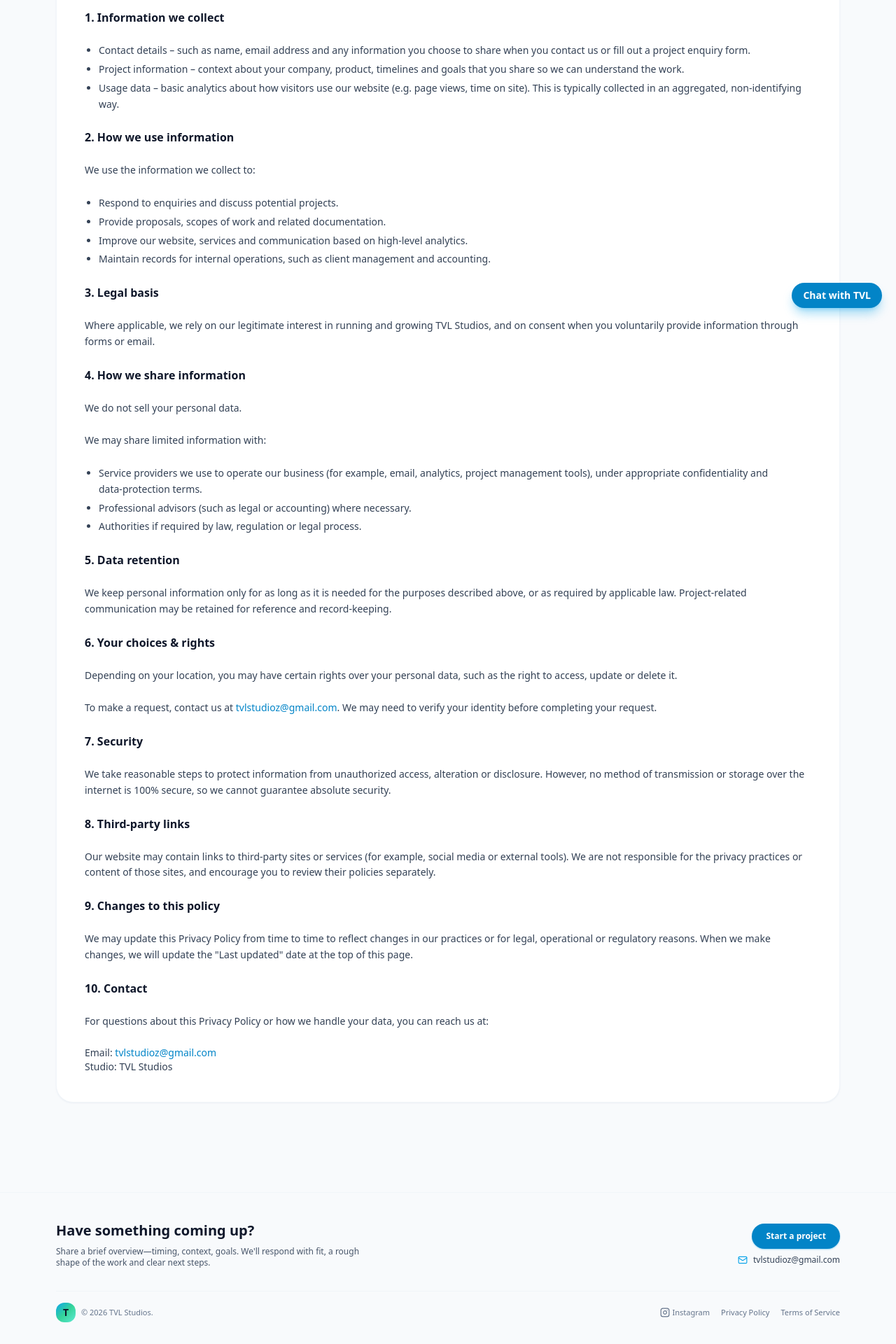
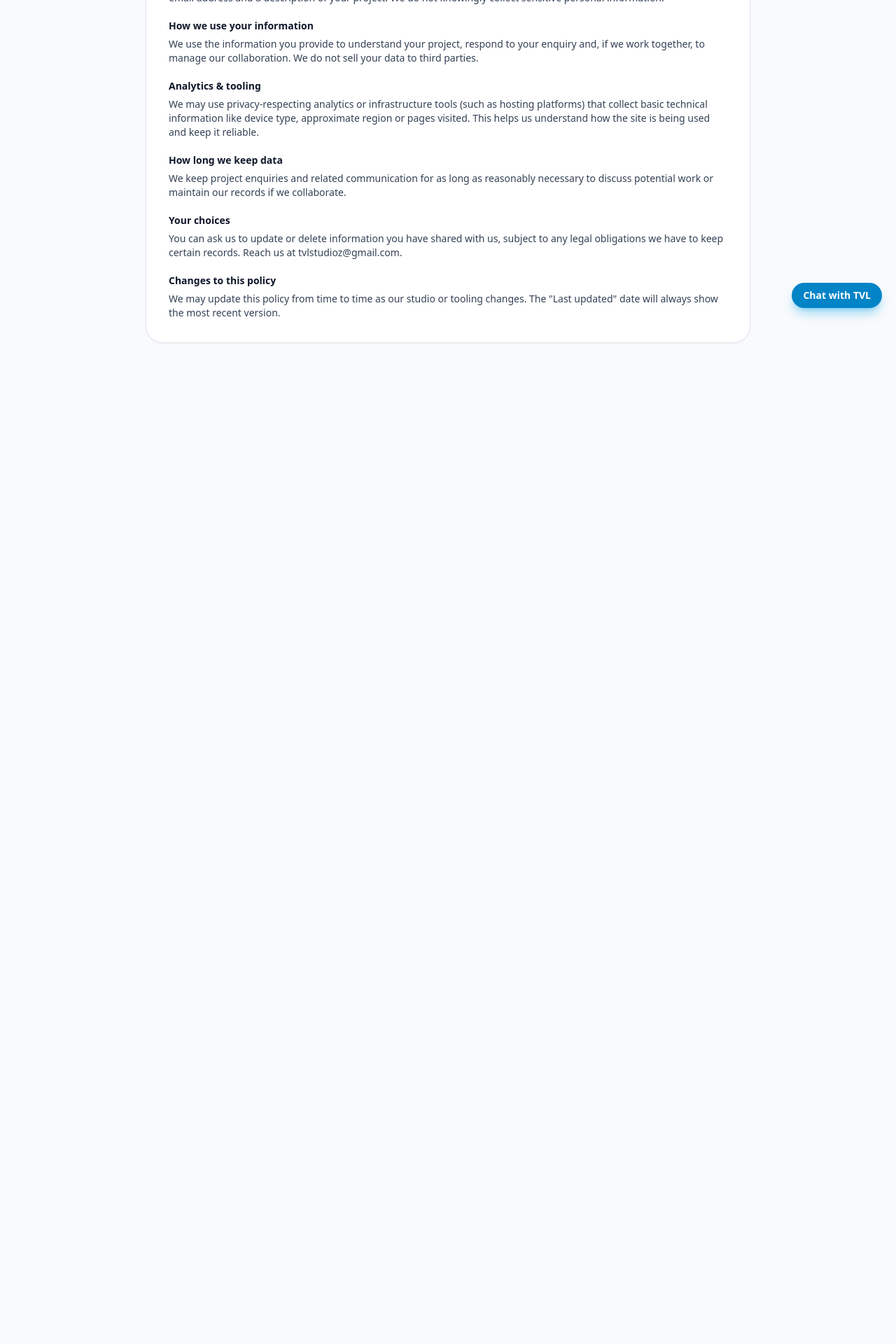
Before and after one commit to Umday-231105/tvlstudios, a Next.js app: page /privacy-policy in a window 1280 px wide. Shown: the part 340-2260 px from the top of the page at 70% size. After the commit the page ends 894 px from the top, so only its background shows below. Built offline with nearby package versions, Linux system fonts and the light colour scheme.

Commit message:
Update page.jsx

```diff
--- a/src/app/privacy-policy/page.jsx
+++ b/src/app/privacy-policy/page.jsx
@@ -1,32 +1,9 @@
 "use client";
 
 import React, { useState, useEffect } from "react";
-import { motion } from "framer-motion";
-import {
-  Menu,
-  X,
-  Mail,
-  Instagram as InstagramIcon,
-} from "lucide-react";
+import { Menu, X } from "lucide-react";
 
-const SMOOTH_TRANSITION = {
-  duration: 0.8,
-  ease: [0.25, 0.1, 0.25, 1],
-};
-
-const Reveal = ({ children, delay = 0, className = "" }) => (
-  <motion.div
-    initial={{ opacity: 0, y: 12 }}
-    whileInView={{ opacity: 1, y: 0 }}
-    viewport={{ once: true, amount: 0.15 }}
-    transition={{ ...SMOOTH_TRANSITION, delay }}
-    className={className}
-  >
-    {children}
-  </motion.div>
-);
-
-// ------- Navbar (same look as home) -------
+// ---------------- NAVBAR ----------------
 const Navbar = () => {
   const [isScrolled, setIsScrolled] = useState(false);
   const [mobileOpen, setMobileOpen] = useState(false);
@@ -37,6 +14,12 @@ const Navbar = () => {
     return () => window.removeEventListener("scroll", onScroll);
   }, []);
 
+  const openAssistant = () => {
+    if (typeof window !== "undefined") {
+      window.dispatchEvent(new Event("tvl-open-assistant"));
+    }
+  };
+
   return (
     <nav
       className={`fixed top-0 left-0 right-0 z-40 transition-all duration-300 ${
@@ -46,6 +29,7 @@ const Navbar = () => {
       }`}
     >
       <div className="max-w-6xl mx-auto px-4 py-3 flex items-center justify-between">
+        {/* Logo */}
         <a href="/" className="flex items-center gap-2 group">
           <div className="w-9 h-9 rounded-xl bg-gradient-to-br from-sky-500 via-emerald-400 to-teal-300 flex items-center justify-center shadow-sm shadow-sky-500/40">
             <span className="text-slate-900 font-semibold text-lg">T</span>
@@ -55,6 +39,7 @@ const Navbar = () => {
           </span>
         </a>
 
+        {/* Desktop nav */}
         <div className="hidden md:flex items-center gap-6 text-[13px] text-slate-600">
           <a href="/" className="hover:text-slate-900 transition-colors">
             Home
@@ -65,6 +50,15 @@ const Navbar = () => {
           <a href="/#work" className="hover:text-slate-900 transition-colors">
             Work
           </a>
+
+          <button
+            type="button"
+            onClick={openAssistant}
+            className="hover:text-sky-600 transition-colors"
+          >
+            Assistant
+          </button>
+
           <button
             onClick={() => (window.location.href = "/start-project")}
             className="ml-2 px-4 py-2 rounded-full bg-sky-600 text-white text-xs font-semibold hover:bg-sky-500 transition-all shadow-sm shadow-sky-500/40"
@@ -73,6 +67,7 @@ const Navbar = () => {
           </button>
         </div>
 
+        {/* Mobile menu button */}
         <button
           className="md:hidden text-slate-800"
           onClick={() => setMobileOpen((v) => !v)}
@@ -81,26 +76,36 @@ const Navbar = () => {
         </button>
       </div>
 
+      {/* Mobile menu */}
       {mobileOpen && (
         <div className="md:hidden border-t border-slate-100 bg-white">
           <div className="max-w-6xl mx-auto px-4 py-4 flex flex-col gap-3 text-sm text-slate-800">
-            <a href="/" onClick={() => setMobileOpen(false)} className="py-1">
-              Home
-            </a>
+            {[
+              { href: "/", label: "Home" },
+              { href: "/#services", label: "Services" },
+              { href: "/#work", label: "Work" },
+            ].map((item) => (
               <a
-              href="/#services"
+                key={item.label}
+                href={item.href}
                 onClick={() => setMobileOpen(false)}
                 className="py-1"
               >
-              Services
+                {item.label}
               </a>
-            <a
-              href="/#work"
-              onClick={() => setMobileOpen(false)}
-              className="py-1"
+            ))}
+
+            <button
+              type="button"
+              className="text-left py-1"
+              onClick={() => {
+                setMobileOpen(false);
+                openAssistant();
+              }}
             >
-              Work
-            </a>
+              Assistant
+            </button>
+
             <button
               onClick={() => {
                 setMobileOpen(false);
@@ -117,254 +122,98 @@ const Navbar = () => {
   );
 };
 
-// ------- Footer (same as home) -------
-const Footer = () => (
-  <footer className="w-full border-t border-slate-100 bg-slate-50 py-10 mt-16">
-    <div className="max-w-6xl mx-auto px-4">
-      <div className="flex flex-col md:flex-row md:items-center md:justify-between gap-6 mb-8">
-        <div>
-          <h2 className="text-lg md:text-xl font-semibold mb-2 text-slate-900">
-            Have something coming up?
-          </h2>
-          <p className="text-xs text-slate-600 max-w-md">
-            Share a brief overview—timing, context, goals. We&apos;ll respond
-            with fit, a rough shape of the work and clear next steps.
-          </p>
-        </div>
-        <div className="flex flex-col items-start md:items-end gap-2 text-xs text-slate-700">
-          <button
-            onClick={() => (window.location.href = "/start-project")}
-            className="px-5 py-2.5 rounded-full bg-sky-600 text-white font-semibold hover:bg-sky-500 transition-all shadow-sm shadow-sky-500/40"
-          >
-            Start a project
-          </button>
-          <div className="flex items-center gap-2">
-            <Mail className="w-3.5 h-3.5 text-sky-500" />
-            <span>tvlstudioz@gmail.com</span>
-          </div>
-        </div>
-      </div>
-
-      <div className="flex flex-col md:flex-row md:items-center md:justify-between gap-4 text-[11px] text-slate-500 border-t border-slate-100 pt-4">
-        <div className="flex items-center gap-2">
-          <div className="w-7 h-7 rounded-xl bg-gradient-to-br from-sky-500 via-emerald-400 to-teal-300 flex items-center justify-center">
-            <span className="text-slate-900 text-sm font-semibold">T</span>
-          </div>
-          <span>© 2026 TVL Studios.</span>
-        </div>
-        <div className="flex items-center gap-4">
-          <a
-            href="https://www.instagram.com/tvlstudios.xyz/"
-            className="flex items-center gap-1 hover:text-slate-700 transition-colors"
-          >
-            <InstagramIcon className="w-3.5 h-3.5" />
-            Instagram
-          </a>
-          <a href="/privacy-policy" className="hover:text-slate-700 transition-colors">
-            Privacy Policy
-          </a>
-          <a href="/terms-of-service" className="hover:text-slate-700 transition-colors">
-            Terms of Service
-          </a>
-        </div>
-      </div>
-    </div>
-  </footer>
-);
-
-// ------- PAGE -------
+// ---------------- PAGE ----------------
 export default function PrivacyPolicyPage() {
   return (
     <div className="min-h-screen bg-slate-50 text-slate-900">
       <Navbar />
 
-      <main className="pt-24 md:pt-28 pb-16">
-        <section className="max-w-6xl mx-auto px-4">
-          <Reveal>
-            <div className="rounded-3xl bg-white border border-slate-100 shadow-sm shadow-slate-200/60 px-6 md:px-10 py-10">
-              <h1 className="text-2xl md:text-3xl font-semibold mb-2 text-slate-900">
+      <main className="pt-24 pb-16 max-w-4xl mx-auto px-4">
+        <h1 className="text-2xl md:text-3xl font-semibold mb-3">
           Privacy Policy
         </h1>
-              <p className="text-xs text-slate-500 mb-6">
-                Last updated: 2026
+        <p className="text-sm text-slate-600 mb-6">
+          Last updated: November 30, 2025
         </p>
 
-              <div className="space-y-6 text-sm leading-relaxed text-slate-700">
+        <div className="rounded-3xl bg-white border border-slate-200 shadow-sm p-6 md:p-8 text-sm text-slate-700 space-y-5">
           <p>
-                  This Privacy Policy explains how <strong>TVL Studios</strong>{" "}
-                  (&quot;we&quot;, &quot;our&quot;, or &quot;us&quot;) collects,
-                  uses and protects information when you interact with our
-                  website, services and communication channels.
+            TVL Studios respects your privacy. This page explains what
+            information we collect when you interact with our website and how we
+            use it.
           </p>
 
-                <p>
-                  TVL Studios is founded by <strong>Uday Sood</strong> and{" "}
-                  <strong>Vishal Baibhav Panda</strong>, with{" "}
-                  <strong>Arnav Verma</strong> as co‑founder.
-                </p>
-
-                <h2 className="text-base font-semibold text-slate-900">
-                  1. Information we collect
-                </h2>
-                <ul className="list-disc pl-5 space-y-1">
-                  <li>
-                    <span className="font-medium">Contact details</span> – such
-                    as name, email address and any information you choose to
-                    share when you contact us or fill out a project enquiry
-                    form.
-                  </li>
-                  <li>
-                    <span className="font-medium">Project information</span> –
-                    context about your company, product, timelines and goals
-                    that you share so we can understand the work.
-                  </li>
-                  <li>
-                    <span className="font-medium">Usage data</span> – basic
-                    analytics about how visitors use our website (e.g. page
-                    views, time on site). This is typically collected in an
-                    aggregated, non‑identifying way.
-                  </li>
-                </ul>
-
-                <h2 className="text-base font-semibold text-slate-900">
-                  2. How we use information
-                </h2>
-                <p>We use the information we collect to:</p>
-                <ul className="list-disc pl-5 space-y-1">
-                  <li>Respond to enquiries and discuss potential projects.</li>
-                  <li>
-                    Provide proposals, scopes of work and related
-                    documentation.
-                  </li>
-                  <li>
-                    Improve our website, services and communication based on
-                    high‑level analytics.
-                  </li>
-                  <li>
-                    Maintain records for internal operations, such as client
-                    management and accounting.
-                  </li>
-                </ul>
-
-                <h2 className="text-base font-semibold text-slate-900">
-                  3. Legal basis
+          <section>
+            <h2 className="font-semibold mb-1.5 text-slate-900">
+              Information we collect
             </h2>
             <p>
-                  Where applicable, we rely on our{" "}
-                  <span className="font-medium">legitimate interest</span> in
-                  running and growing TVL Studios, and on{" "}
-                  <span className="font-medium">consent</span> when you
-                  voluntarily provide information through forms or email.
+              When you submit the Start a Project form or contact us by email,
+              we collect the details you share, such as your name, email address
+              and a description of your project. We do not knowingly collect
+              sensitive personal information.
             </p>
+          </section>
 
-                <h2 className="text-base font-semibold text-slate-900">
-                  4. How we share information
+          <section>
+            <h2 className="font-semibold mb-1.5 text-slate-900">
+              How we use your information
             </h2>
             <p>
-                  We do <span className="font-medium">not sell</span> your
-                  personal data.
+              We use the information you provide to understand your project,
+              respond to your enquiry and, if we work together, to manage our
+              collaboration. We do not sell your data to third parties.
             </p>
-                <p>We may share limited information with:</p>
-                <ul className="list-disc pl-5 space-y-1">
-                  <li>
-                    Service providers we use to operate our business (for
-                    example, email, analytics, project management tools), under
-                    appropriate confidentiality and data‑protection terms.
-                  </li>
-                  <li>
-                    Professional advisors (such as legal or accounting) where
-                    necessary.
-                  </li>
-                  <li>
-                    Authorities if required by law, regulation or legal process.
-                  </li>
-                </ul>
+          </section>
 
-                <h2 className="text-base font-semibold text-slate-900">
-                  5. Data retention
+          <section>
+            <h2 className="font-semibold mb-1.5 text-slate-900">
+              Analytics & tooling
             </h2>
             <p>
-                  We keep personal information only for as long as it is needed
-                  for the purposes described above, or as required by applicable
-                  law. Project‑related communication may be retained for
-                  reference and record‑keeping.
+              We may use privacy‑respecting analytics or infrastructure tools
+              (such as hosting platforms) that collect basic technical
+              information like device type, approximate region or pages visited.
+              This helps us understand how the site is being used and keep it
+              reliable.
             </p>
+          </section>
 
-                <h2 className="text-base font-semibold text-slate-900">
-                  6. Your choices & rights
+          <section>
+            <h2 className="font-semibold mb-1.5 text-slate-900">
+              How long we keep data
             </h2>
             <p>
-                  Depending on your location, you may have certain rights over
-                  your personal data, such as the right to access, update or
-                  delete it.
+              We keep project enquiries and related communication for as long as
+              reasonably necessary to discuss potential work or maintain our
+              records if we collaborate.
             </p>
-                <p>
-                  To make a request, contact us at{" "}
-                  <a
-                    href="mailto:tvlstudioz@gmail.com"
-                    className="text-sky-600 hover:underline"
-                  >
-                    tvlstudioz@gmail.com
-                  </a>
-                  . We may need to verify your identity before completing your
-                  request.
-                </p>
+          </section>
 
-                <h2 className="text-base font-semibold text-slate-900">
-                  7. Security
+          <section>
+            <h2 className="font-semibold mb-1.5 text-slate-900">
+              Your choices
             </h2>
             <p>
-                  We take reasonable steps to protect information from
-                  unauthorized access, alteration or disclosure. However, no
-                  method of transmission or storage over the internet is 100%
-                  secure, so we cannot guarantee absolute security.
+              You can ask us to update or delete information you have shared
+              with us, subject to any legal obligations we have to keep certain
+              records. Reach us at{" "}
+              <span className="font-medium">tvlstudioz@gmail.com</span>.
             </p>
+          </section>
 
-                <h2 className="text-base font-semibold text-slate-900">
-                  8. Third‑party links
+          <section>
+            <h2 className="font-semibold mb-1.5 text-slate-900">
+              Changes to this policy
             </h2>
             <p>
-                  Our website may contain links to third‑party sites or services
-                  (for example, social media or external tools). We are not
-                  responsible for the privacy practices or content of those
-                  sites, and encourage you to review their policies separately.
+              We may update this policy from time to time as our studio or
+              tooling changes. The "Last updated" date will always show the most
+              recent version.
             </p>
-
-                <h2 className="text-base font-semibold text-slate-900">
-                  9. Changes to this policy
-                </h2>
-                <p>
-                  We may update this Privacy Policy from time to time to reflect
-                  changes in our practices or for legal, operational or
-                  regulatory reasons. When we make changes, we will update the
-                  &quot;Last updated&quot; date at the top of this page.
-                </p>
-
-                <h2 className="text-base font-semibold text-slate-900">
-                  10. Contact
-                </h2>
-                <p>
-                  For questions about this Privacy Policy or how we handle your
-                  data, you can reach us at:
-                </p>
-                <p className="text-sm">
-                  <span className="font-medium">Email:</span>{" "}
-                  <a
-                    href="mailto:tvlstudioz@gmail.com"
-                    className="text-sky-600 hover:underline"
-                  >
-                    tvlstudioz@gmail.com
-                  </a>
-                  <br />
-                  <span className="font-medium">Studio:</span> TVL Studios
-                </p>
+          </section>
         </div>
-            </div>
-          </Reveal>
-        </section>
       </main>
-
-      <Footer />
     </div>
   );
 }
```
Lines whose indentation alone changed are shown as unchanged.
